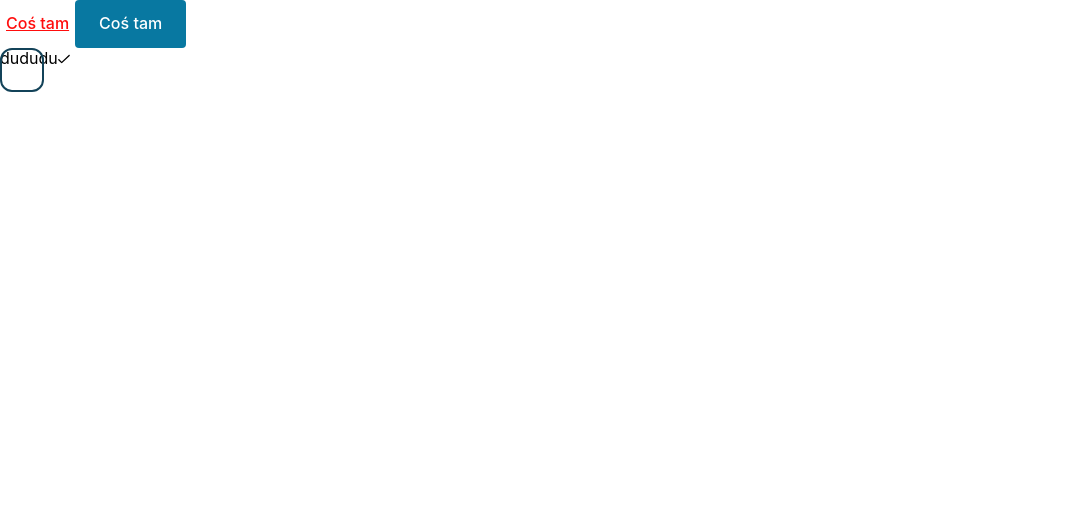
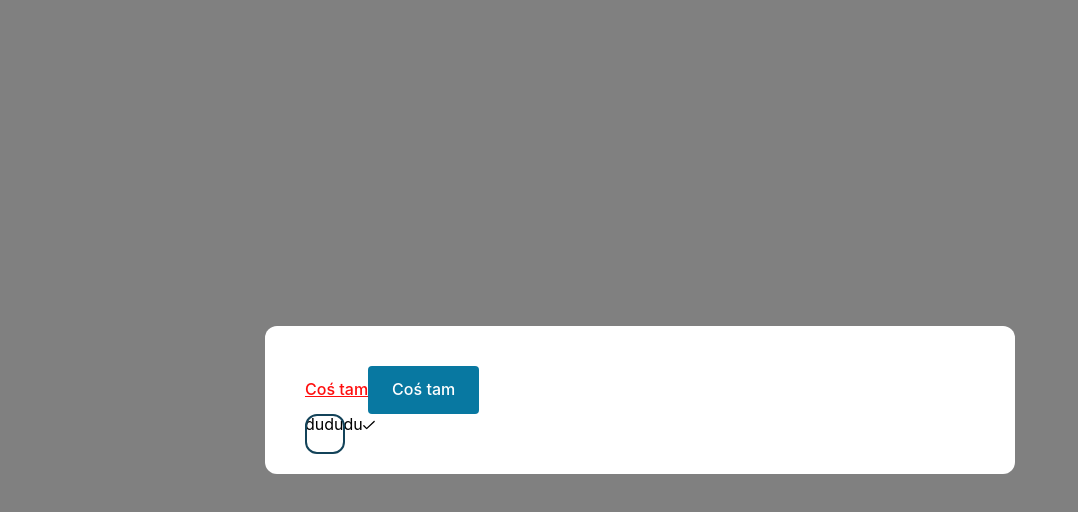
Before and after one commit to DaveTheWebDev/multi-step-form, a React (Create React App) app: page / in a window 1280 px wide. Shown: the top 512 px of the page, without its empty margins (0-1078 px from the left). Built offline with nearby package versions, Linux system fonts and the light colour scheme.

Commit message:
added step

```diff
--- a/src/App.tsx
+++ b/src/App.tsx
@@ -2,17 +2,22 @@
 import { ThemeProvider } from 'styled-components';
 import { Button } from './components/atoms/Button/Button';
 import { Checkbox } from './components/atoms/Checkbox/Checkbox';
+import { Step } from './components/atoms/Step/Step';
+import { GlobalStyles } from './styles/global';
 import theme from './styles/theme'
 
 function App() {
   return (
-    <div className="App">
-      <ThemeProvider theme={theme}>
-        <Button variant='dangerous'>Coś tam</Button>
-        <Button variant='primary' isSubmitButton>Coś tam</Button>
-        <Checkbox id='da' isChecked isDisabled label='dududu' name='12' />
-      </ThemeProvider>
-    </div>
+    <ThemeProvider theme={theme}>
+      <GlobalStyles />
+      <div className="App" style={{ backgroundColor: 'gray', width: '100vw', height: '100vh' }}>
+        <Step>
+          <Button variant='dangerous'>Coś tam</Button>
+          <Button variant='primary' isSubmitButton>Coś tam</Button>
+          <Checkbox id='da' isChecked isDisabled label='dududu' name='12' />
+        </Step>
+      </div>
+    </ThemeProvider>
   );
 }
 
--- a/src/components/atoms/Checkbox/Checkbox.tsx
+++ b/src/components/atoms/Checkbox/Checkbox.tsx
@@ -1,7 +1,7 @@
 import React from 'react'
 import { CheckboxProps } from './Checkbox.types'
+import { Checkmark } from './Checkmark/Checkmark'
 import * as S from './Checkbox.styles'
-import { Checkmark } from './Checkmark/Checkmark'
 
 export const Checkbox = ({ isChecked, isDisabled, name, id, label }: CheckboxProps) => {
   return <S.Wrapper>
--- a/src/components/atoms/Checkbox/Checkmark/Checkmark.tsx
+++ b/src/components/atoms/Checkbox/Checkmark/Checkmark.tsx
@@ -3,7 +3,7 @@
 
 export const Checkmark = () => {
   return <svg width="12" height="10" viewBox="0 0 12 10" fill="none" xmlns="http://www.w3.org/2000/svg" aria-hidden='true' focusable='false'>
-    <path fill-rule="evenodd" clip-rule="evenodd" d="M11.6712 0.934694C11.9259 1.20052 11.917 1.62254 11.6511 1.87729L4.36806 8.85691C3.9753 9.2333 3.35371 9.22669 2.96905 8.84203L0.33786 6.21084C0.07751 5.95049 0.0775101 5.52838 0.33786 5.26803C0.598209 5.00768 1.02032 5.00768 1.28067 5.26803L3.68112 7.66848L10.7286 0.91464C10.9944 0.659887 11.4164 0.668866 11.6712 0.934694Z" fill="black" />
+    <path fillRule="evenodd" clipRule="evenodd" d="M11.6712 0.934694C11.9259 1.20052 11.917 1.62254 11.6511 1.87729L4.36806 8.85691C3.9753 9.2333 3.35371 9.22669 2.96905 8.84203L0.33786 6.21084C0.07751 5.95049 0.0775101 5.52838 0.33786 5.26803C0.598209 5.00768 1.02032 5.00768 1.28067 5.26803L3.68112 7.66848L10.7286 0.91464C10.9944 0.659887 11.4164 0.668866 11.6712 0.934694Z" fill="black" />
   </svg>
 
 }
--- /dev/null
+++ b/src/components/atoms/Step/Step.styles.tsx
@@ -0,0 +1,17 @@
+import styled from 'styled-components'
+
+//Przy większej aplikacji możemy wyciągnąć kolory i inne powtarzalne w komponentach właściwości do theme
+const Wrapper = styled.div`
+  position: absolute;
+  top: 50%;
+  left: 50%;
+  transform: translate(-50%,-50%);
+
+  width: 750px;
+  padding: 40px;
+  border-radius: 12px;
+
+  background-color: ${({ theme }) => theme.colors.white};
+`
+
+export { Wrapper }
--- /dev/null
+++ b/src/components/atoms/Step/Step.tsx
@@ -0,0 +1,9 @@
+import React from 'react'
+import { StepProps } from './Step.types'
+import * as S from './Step.styles'
+
+export const Step = ({ children }: StepProps) => {
+  return <S.Wrapper>
+    {children}
+  </S.Wrapper>
+}
--- /dev/null
+++ b/src/components/atoms/Step/Step.types.tsx
@@ -0,0 +1,3 @@
+export interface StepProps {
+  children: React.ReactElement[]
+}
--- /dev/null
+++ b/src/styles/global.ts
@@ -0,0 +1,11 @@
+import { createGlobalStyle } from "styled-components";
+
+export const GlobalStyles = createGlobalStyle`
+    *,
+    *::before,
+    *::after {
+        box-sizing: border-box;
+        padding: 0;
+        margin: 0;
+    }
+`;
```
